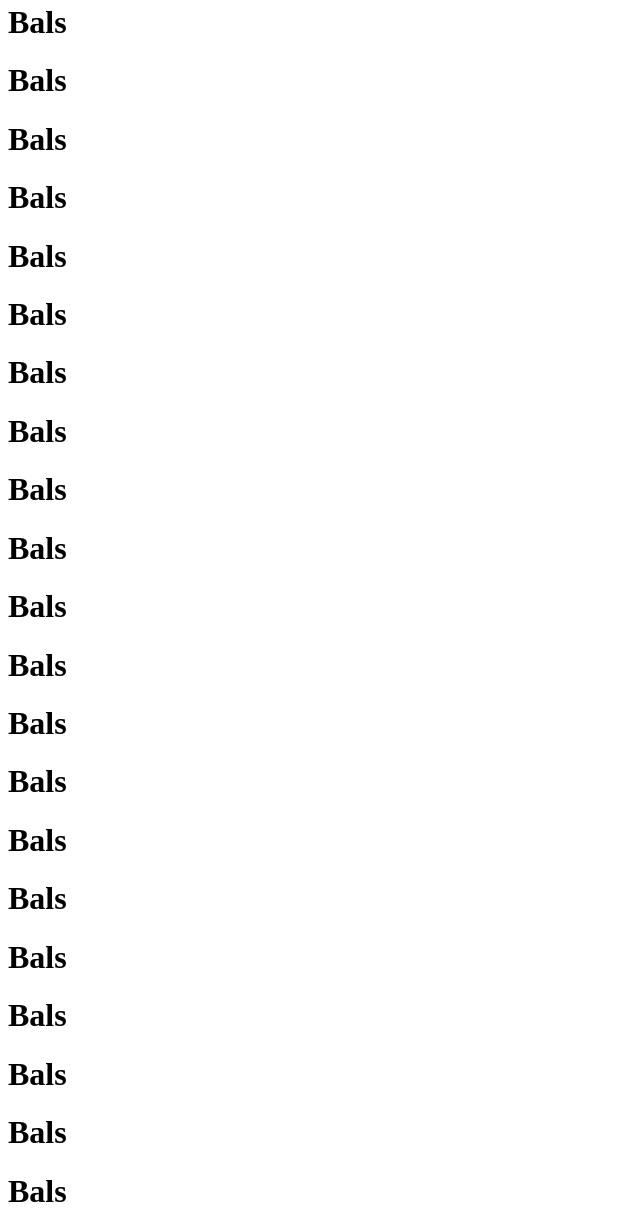
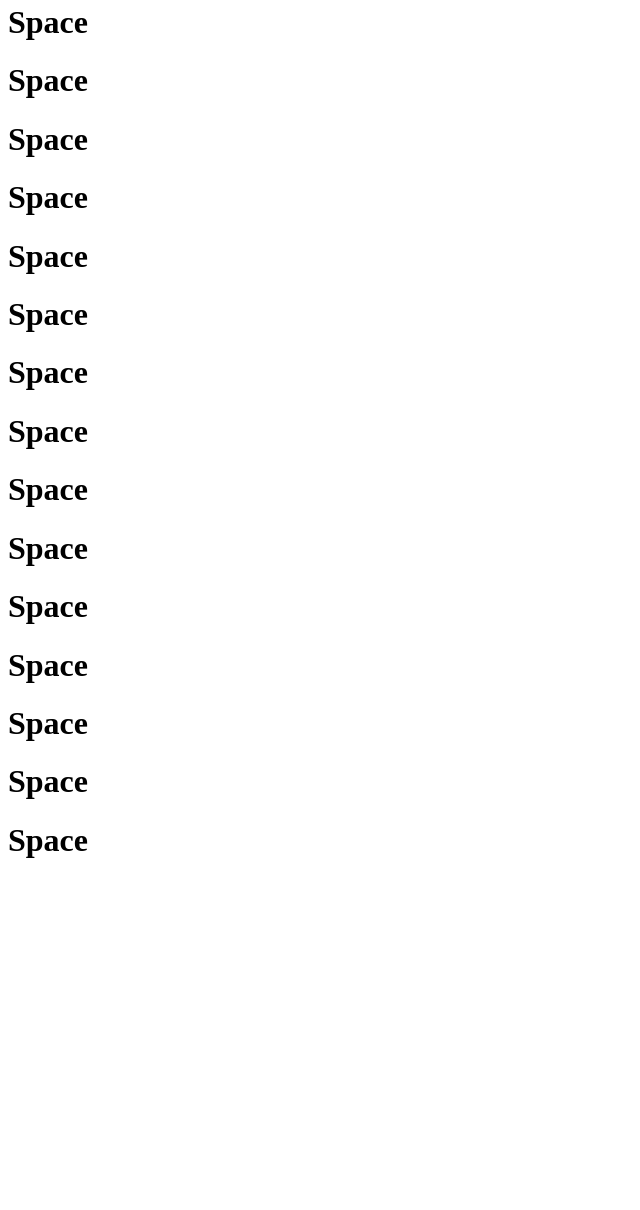
Before and after one commit to eding888/eding, a plain HTML site: page index.html in a window 1280 px wide. Shown: the part 1019-2229 px from the top of the page, without its empty margins (0-640 px from the left). After the commit the page ends 1878 px from the top, so only its background shows below. Drawn offline with Linux system fonts and the light colour scheme.

Commit message:
Update space filler

```diff
--- a/index.html
+++ b/index.html
@@ -82,26 +82,20 @@
     </div>
   </div>
 
-  <h1>Bals</h1>
-  <h1>Bals</h1>
-  <h1>Bals</h1>
-  <h1>Bals</h1>
-  <h1>Bals</h1>
-  <h1>Bals</h1>
-  <h1>Bals</h1>
-  <h1>Bals</h1>
-  <h1>Bals</h1>
-  <h1>Bals</h1>
-  <h1>Bals</h1>
-  <h1>Bals</h1>
-  <h1>Bals</h1>
-  <h1>Bals</h1>
-  <h1>Bals</h1>
-  <h1>Bals</h1>
-  <h1>Bals</h1>
-  <h1>Bals</h1>
-  <h1>Bals</h1>
-  <h1>Bals</h1>
-  <h1>Bals</h1>
+  <h1>Space</h1>
+  <h1>Space</h1>
+  <h1>Space</h1>
+  <h1>Space</h1>
+  <h1>Space</h1>
+  <h1>Space</h1>
+  <h1>Space</h1>
+  <h1>Space</h1>
+  <h1>Space</h1>
+  <h1>Space</h1>
+  <h1>Space</h1>
+  <h1>Space</h1>
+  <h1>Space</h1>
+  <h1>Space</h1>
+  <h1>Space</h1>
 </body>
 </html>
```
